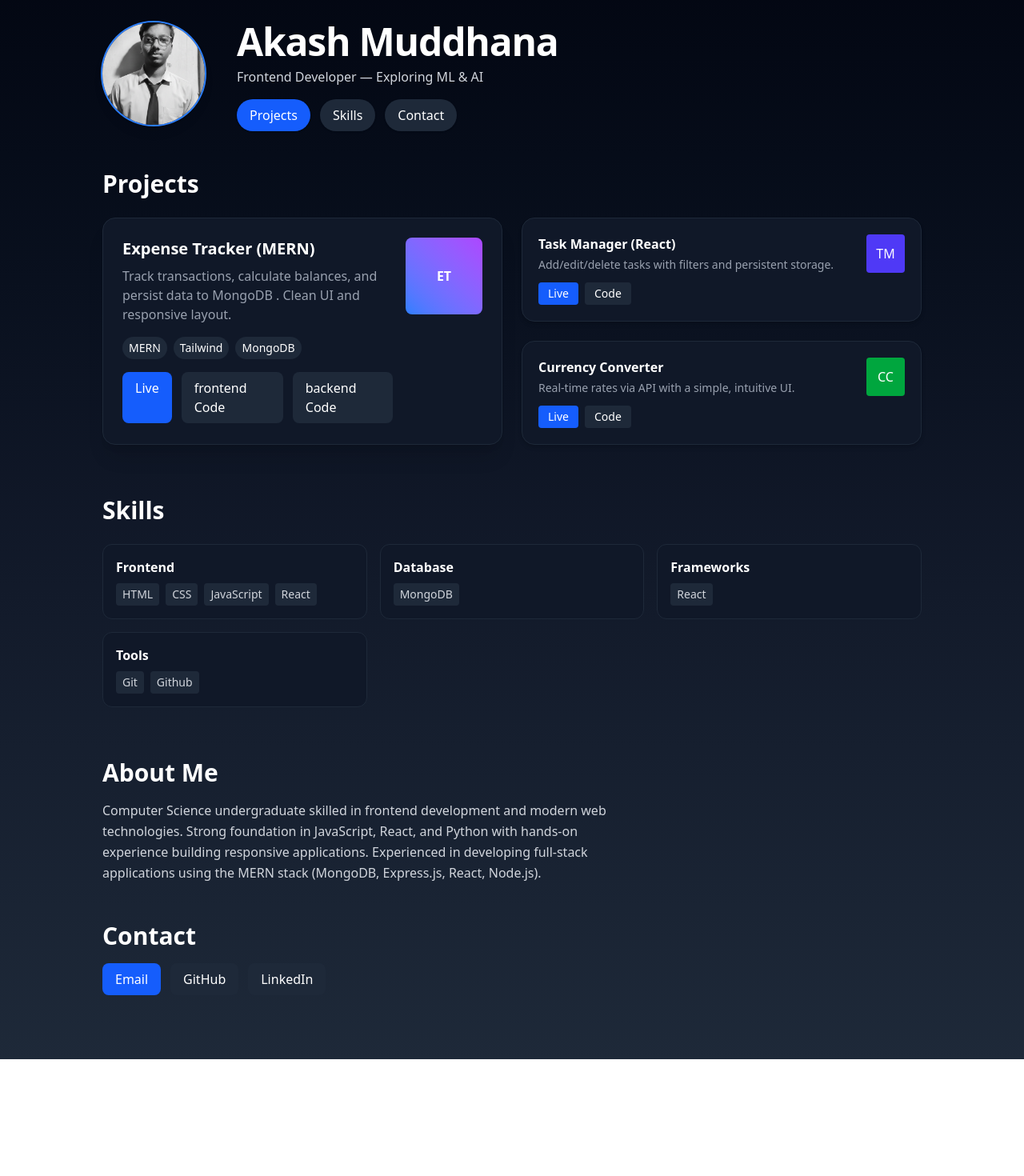
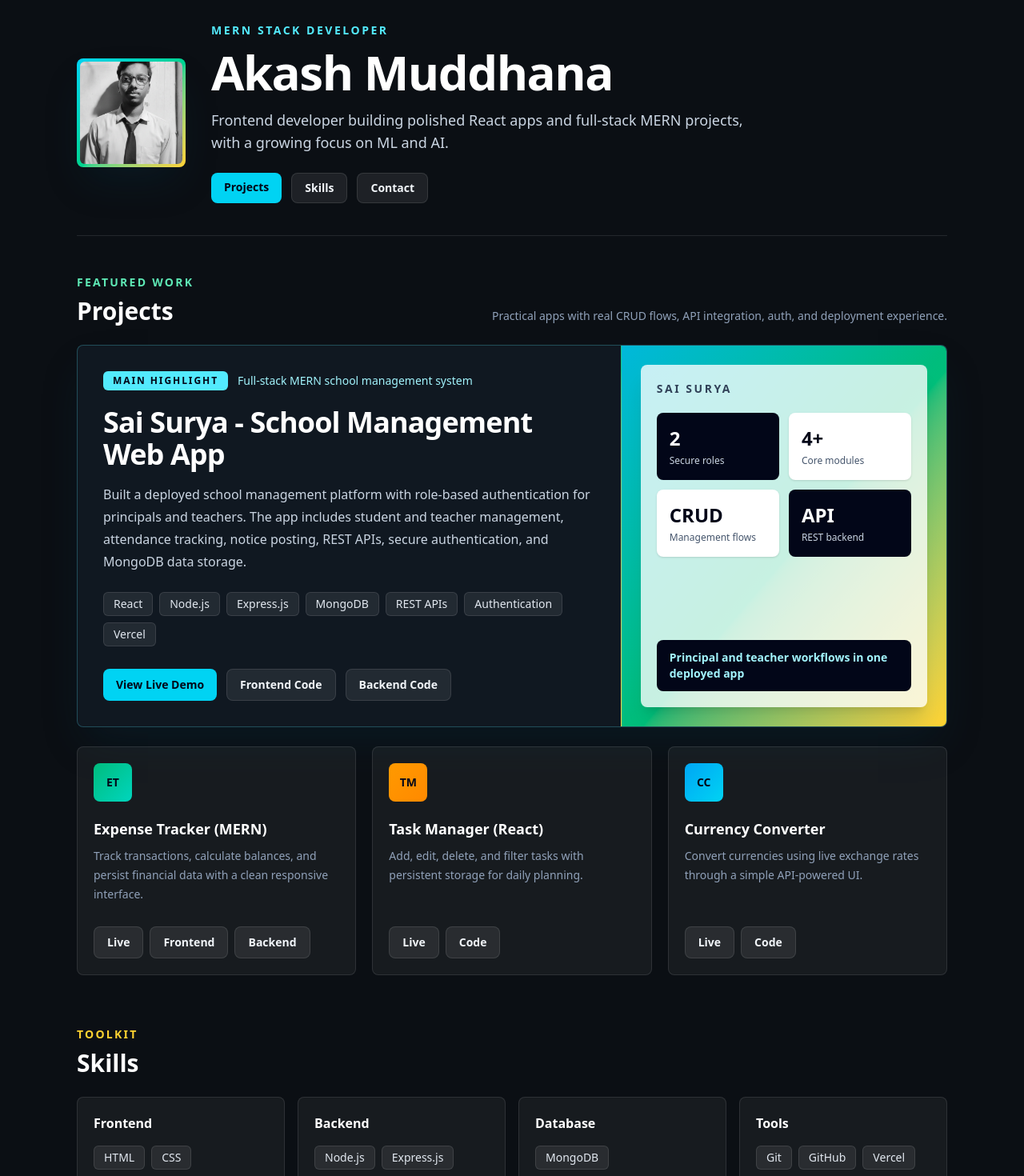
Before and after one commit to Akash-Muddhana/portfolio, a React (Vite) app: page / in a window 1280 px wide. Shown: the part 20-1490 px from the top of the page at 80% size. Before the commit the page ends 1344 px from the top, so only its background shows below. Built offline with nearby package versions, Linux system fonts and the light colour scheme.

Commit message:
added sai surya project

```diff
--- a/src/App.jsx
+++ b/src/App.jsx
@@ -1,44 +1,128 @@
 import React from "react";
 import profilePic from "./assets/profile.png";
 
+const projectCards = [
+  {
+    title: "Expense Tracker (MERN)",
+    description:
+      "Track transactions, calculate balances, and persist financial data with a clean responsive interface.",
+    initials: "ET",
+    accent: "from-emerald-500 to-teal-400",
+    links: [
+      { label: "Live", href: "https://expense-tracker-iy2y.vercel.app/" },
+      {
+        label: "Frontend",
+        href: "https://github.com/Akash-Muddhana/expense-tracker",
+      },
+      {
+        label: "Backend",
+        href: "https://github.com/Akash-Muddhana/expense-tracker-backend",
+      },
+    ],
+  },
+  {
+    title: "Task Manager (React)",
+    description:
+      "Add, edit, delete, and filter tasks with persistent storage for daily planning.",
+    initials: "TM",
+    accent: "from-amber-500 to-orange-400",
+    links: [
+      { label: "Live", href: "https://task-manager-nu-bay.vercel.app" },
+      { label: "Code", href: "https://github.com/Akash-Muddhana/task-manager" },
+    ],
+  },
+  {
+    title: "Currency Converter",
+    description:
+      "Convert currencies using live exchange rates through a simple API-powered UI.",
+    initials: "CC",
+    accent: "from-sky-500 to-cyan-400",
+    links: [
+      { label: "Live", href: "https://currency-converter-akash.vercel.app/" },
+      {
+        label: "Code",
+        href: "https://github.com/Akash-Muddhana/currency-converter",
+      },
+    ],
+  },
+];
+
+const skills = [
+  { title: "Frontend", items: ["HTML", "CSS", "JavaScript", "React"] },
+  { title: "Backend", items: ["Node.js", "Express.js", "REST APIs"] },
+  { title: "Database", items: ["MongoDB"] },
+  { title: "Tools", items: ["Git", "GitHub", "Vercel"] },
+];
+
+function Tag({ children }) {
+  return (
+    <span className="rounded-md border border-white/10 bg-white/8 px-3 py-1 text-sm text-slate-200">
+      {children}
+    </span>
+  );
+}
+
+function ButtonLink({ href, children, variant = "secondary" }) {
+  const styles =
+    variant === "primary"
+      ? "bg-cyan-400 text-slate-950 hover:bg-cyan-300"
+      : "border border-white/10 bg-white/8 text-slate-100 hover:bg-white/14";
+
+  return (
+    <a
+      href={href}
+      target="_blank"
+      rel="noreferrer"
+      className={`inline-flex h-10 items-center justify-center rounded-lg px-4 text-sm font-semibold transition ${styles}`}
+    >
+      {children}
+    </a>
+  );
+}
+
 export default function Portfolio() {
   return (
-    <div className="min-h-screen bg-gradient-to-b from-gray-950 via-gray-900 to-gray-800 text-white px-6 py-12">
-      <div className="max-w-5xl mx-auto">
-        {/* Header / Hero */}
-        <header className="flex flex-col md:flex-row items-center md:items-start gap-6 md:gap-10 mb-12">
-          <div className="mx-auto md:mx-0 flex-shrink-0">
+    <div className="min-h-screen bg-[#0b0f14] text-white">
+      <div className="mx-auto max-w-6xl px-5 py-8 sm:px-8 lg:py-12">
+        <header className="mb-12 grid gap-8 border-b border-white/10 pb-10 md:grid-cols-[auto_1fr] md:items-center">
+          <div className="mx-auto md:mx-0">
+            <div className="rounded-lg bg-gradient-to-br from-cyan-400 via-emerald-400 to-amber-300 p-1 shadow-2xl shadow-cyan-950/30">
               <img
                 src={profilePic}
                 alt="Akash avatar"
-              className="w-32 h-32 rounded-full ring-2 ring-blue-500 shadow-lg object-cover"
+                className="h-32 w-32 rounded-md object-cover"
               />
+            </div>
           </div>
 
           <div className="text-center md:text-left">
-            <h1 className="text-4xl md:text-5xl font-extrabold tracking-tight">
+            <p className="mb-3 text-sm font-semibold uppercase tracking-[0.18em] text-cyan-300">
+              MERN Stack Developer
+            </p>
+            <h1 className="text-4xl font-extrabold tracking-tight text-white md:text-6xl">
               Akash Muddhana
             </h1>
-            <p className="text-gray-300 mt-2">
-              Frontend Developer — Exploring ML & AI
+            <p className="mt-4 max-w-2xl text-base leading-7 text-slate-300 md:text-lg">
+              Frontend developer building polished React apps and full-stack
+              MERN projects, with a growing focus on ML and AI.
             </p>
 
-            <nav className="flex gap-3 mt-4">
+            <nav className="mt-6 flex flex-wrap justify-center gap-3 md:justify-start">
               <a
                 href="#projects"
-                className="px-4 py-2 bg-blue-600 hover:bg-blue-700 rounded-full shadow-sm"
+                className="rounded-lg bg-cyan-400 px-4 py-2 text-sm font-semibold text-slate-950 transition hover:bg-cyan-300"
               >
                 Projects
               </a>
               <a
                 href="#skills"
-                className="px-4 py-2 bg-gray-800 hover:bg-gray-700 rounded-full shadow-sm"
+                className="rounded-lg border border-white/10 bg-white/8 px-4 py-2 text-sm font-semibold text-slate-100 transition hover:bg-white/14"
               >
                 Skills
               </a>
               <a
                 href="#contact"
-                className="px-4 py-2 bg-gray-800 hover:bg-gray-700 rounded-full shadow-sm"
+                className="rounded-lg border border-white/10 bg-white/8 px-4 py-2 text-sm font-semibold text-slate-100 transition hover:bg-white/14"
               >
                 Contact
               </a>
@@ -46,209 +130,204 @@ export default function Portfolio() {
           </div>
         </header>
 
-        {/* Projects */}
+        <main>
           <section id="projects" className="mb-16">
-          <h2 className="text-3xl font-semibold mb-6">Projects</h2>
+            <div className="mb-6 flex flex-col gap-2 sm:flex-row sm:items-end sm:justify-between">
+              <div>
+                <p className="text-sm font-semibold uppercase tracking-[0.16em] text-emerald-300">
+                  Featured Work
+                </p>
+                <h2 className="mt-2 text-3xl font-bold">Projects</h2>
+              </div>
+              <p className="max-w-xl text-sm leading-6 text-slate-400">
+                Practical apps with real CRUD flows, API integration, auth, and
+                deployment experience.
+              </p>
+            </div>
 
-          <div className="grid gap-6 sm:grid-cols-2">
-            {/* Featured */}
-            <article className="bg-gray-900 p-6 rounded-2xl shadow-xl border border-gray-800 transform hover:-translate-y-1 transition">
-              <div className="flex items-start gap-4">
-                <div className="flex-1">
-                  <h3 className="text-xl font-bold">Expense Tracker (MERN)</h3>
-                  <p className="text-gray-400 mt-2">
-                    Track transactions, calculate balances, and persist data to
-                    MongoDB . Clean UI and responsive layout.
-                  </p>
-
-                  <div className="mt-4 flex flex-wrap gap-2 text-sm">
-                    <span className="bg-gray-800 px-2 py-1 rounded-full">
-                      MERN
+            <article className="mb-6 overflow-hidden rounded-lg border border-cyan-300/25 bg-[#101821] shadow-2xl shadow-cyan-950/30">
+              <div className="grid gap-0 lg:grid-cols-[1.25fr_0.75fr]">
+                <div className="p-6 sm:p-8">
+                  <div className="mb-5 flex flex-wrap items-center gap-3">
+                    <span className="rounded-md bg-cyan-300 px-3 py-1 text-xs font-bold uppercase tracking-[0.16em] text-slate-950">
+                      Main Highlight
                     </span>
-                    <span className="bg-gray-800 px-2 py-1 rounded-full">
-                      Tailwind
-                    </span>
-                    <span className="bg-gray-800 px-2 py-1 rounded-full">
-                      MongoDB
+                    <span className="text-sm font-medium text-cyan-200">
+                      Full-stack MERN school management system
                     </span>
                   </div>
 
-                  <div className="mt-4 flex gap-3">
-                    <a
-                      href="https://expense-tracker-iy2y.vercel.app/"
-                      target="_blank"
-                      rel="noreferrer"
-                      className="px-4 py-2 bg-blue-600 rounded-lg hover:bg-blue-700"
+                  <h3 className="text-3xl font-extrabold tracking-tight text-white sm:text-4xl">
+                    Sai Surya - School Management Web App
+                  </h3>
+                  <p className="mt-4 max-w-3xl text-base leading-7 text-slate-300">
+                    Built a deployed school management platform with role-based
+                    authentication for principals and teachers. The app includes
+                    student and teacher management, attendance tracking, notice
+                    posting, REST APIs, secure authentication, and MongoDB data
+                    storage.
+                  </p>
+
+                  <div className="mt-6 flex flex-wrap gap-2">
+                    <Tag>React</Tag>
+                    <Tag>Node.js</Tag>
+                    <Tag>Express.js</Tag>
+                    <Tag>MongoDB</Tag>
+                    <Tag>REST APIs</Tag>
+                    <Tag>Authentication</Tag>
+                    <Tag>Vercel</Tag>
+                  </div>
+
+                  <div className="mt-7 flex flex-wrap gap-3">
+                    <ButtonLink
+                      href="https://sai-surya-frontend.vercel.app"
+                      variant="primary"
                     >
-                      Live
-                    </a>
-                    <a
-                      href="https://github.com/Akash-Muddhana/expense-tracker"
-                      target="_blank"
-                      rel="noreferrer"
-                      className="px-4 py-2 bg-gray-800 rounded-lg hover:bg-gray-700"
-                    >
-                     frontend Code
-                    </a>
-                     <a
-                      href="https://github.com/Akash-Muddhana/expense-tracker-backend"
-                      target="_blank"
-                      rel="noreferrer"
-                      className="px-4 py-2 bg-gray-800 rounded-lg hover:bg-gray-700"
-                    >
-                     backend Code
-                    </a>
+                      View Live Demo
+                    </ButtonLink>
+                    <ButtonLink href="https://github.com/Akash-Muddhana/sai-surya-frontend">
+                      Frontend Code
+                    </ButtonLink>
+                    <ButtonLink href="https://github.com/Akash-Muddhana/sai-surya-backend">
+                      Backend Code
+                    </ButtonLink>
                   </div>
                 </div>
-                <div className="w-24 h-24 bg-gradient-to-tr from-blue-500 to-purple-500 rounded-lg flex items-center justify-center text-white font-bold">
-                  ET
+
+                <div className="border-t border-white/10 bg-gradient-to-br from-cyan-500 via-emerald-500 to-amber-300 p-6 text-slate-950 lg:border-l lg:border-t-0">
+                  <div className="flex h-full min-h-64 flex-col justify-between rounded-lg bg-white/78 p-5 shadow-xl">
+                    <div>
+                      <p className="text-sm font-bold uppercase tracking-[0.18em] text-slate-700">
+                        Sai Surya
+                      </p>
+                      <div className="mt-5 grid grid-cols-2 gap-3">
+                        <div className="rounded-lg bg-slate-950 p-4 text-white">
+                          <p className="text-2xl font-black">2</p>
+                          <p className="mt-1 text-xs text-slate-300">
+                            Secure roles
+                          </p>
+                        </div>
+                        <div className="rounded-lg bg-white p-4 shadow-sm">
+                          <p className="text-2xl font-black">4+</p>
+                          <p className="mt-1 text-xs text-slate-600">
+                            Core modules
+                          </p>
+                        </div>
+                        <div className="rounded-lg bg-white p-4 shadow-sm">
+                          <p className="text-2xl font-black">CRUD</p>
+                          <p className="mt-1 text-xs text-slate-600">
+                            Management flows
+                          </p>
+                        </div>
+                        <div className="rounded-lg bg-slate-950 p-4 text-white">
+                          <p className="text-2xl font-black">API</p>
+                          <p className="mt-1 text-xs text-slate-300">
+                            REST backend
+                          </p>
+                        </div>
+                      </div>
+                    </div>
+                    <div className="mt-6 rounded-lg bg-slate-950 px-4 py-3 text-sm font-semibold text-cyan-200">
+                      Principal and teacher workflows in one deployed app
+                    </div>
+                  </div>
                 </div>
               </div>
             </article>
 
-            {/* Other projects grid */}
-            <div className="grid gap-6">
-              <article className="bg-gray-900 p-5 rounded-2xl shadow-md border border-gray-800 flex items-start gap-4 hover:shadow-lg transition">
-                <div className="flex-1">
-                  <h4 className="font-semibold">Task Manager (React)</h4>
-                  <p className="text-gray-400 text-sm mt-1">
-                    Add/edit/delete tasks with filters and persistent storage.
+            <div className="grid gap-5 md:grid-cols-3">
+              {projectCards.map((project) => (
+                <article
+                  key={project.title}
+                  className="rounded-lg border border-white/10 bg-white/5 p-5 transition hover:-translate-y-1 hover:border-white/20 hover:bg-white/8"
+                >
+                  <div
+                    className={`mb-5 flex h-12 w-12 items-center justify-center rounded-lg bg-gradient-to-br ${project.accent} text-sm font-black text-slate-950`}
+                  >
+                    {project.initials}
+                  </div>
+                  <h4 className="text-lg font-bold">{project.title}</h4>
+                  <p className="mt-2 min-h-20 text-sm leading-6 text-slate-400">
+                    {project.description}
                   </p>
-                  <div className="mt-3 flex gap-2">
-                    <a
-                      href="https://task-manager-nu-bay.vercel.app"
-                      target="_blank"
-                      rel="noreferrer"
-                      className="text-sm px-3 py-1 bg-blue-600 rounded"
+                  <div className="mt-5 flex flex-wrap gap-2">
+                    {project.links.map((link) => (
+                      <ButtonLink key={link.href} href={link.href}>
+                        {link.label}
+                      </ButtonLink>
+                    ))}
+                  </div>
+                </article>
+              ))}
+            </div>
+          </section>
+
+          <section id="skills" className="mb-16">
+            <div className="mb-6">
+              <p className="text-sm font-semibold uppercase tracking-[0.16em] text-amber-300">
+                Toolkit
+              </p>
+              <h2 className="mt-2 text-3xl font-bold">Skills</h2>
+            </div>
+            <div className="grid gap-4 sm:grid-cols-2 lg:grid-cols-4">
+              {skills.map((skill) => (
+                <div
+                  key={skill.title}
+                  className="rounded-lg border border-white/10 bg-white/5 p-5"
                 >
-                      Live
-                    </a>
-                    <a
-                      href="https://github.com/Akash-Muddhana/task-manager"
-                      target="_blank"
-                      rel="noreferrer"
-                      className="text-sm px-3 py-1 bg-gray-800 rounded"
-                    >
-                      Code
-                    </a>
+                  <h4 className="font-semibold text-white">{skill.title}</h4>
+                  <div className="mt-4 flex flex-wrap gap-2">
+                    {skill.items.map((item) => (
+                      <Tag key={item}>{item}</Tag>
+                    ))}
                   </div>
                 </div>
-                <div className="w-12 h-12 bg-indigo-600 rounded flex items-center justify-center">
-                  TM
+              ))}
             </div>
-              </article>
+          </section>
 
-              <article className="bg-gray-900 p-5 rounded-2xl shadow-md border border-gray-800 flex items-start gap-4 hover:shadow-lg transition">
-                <div className="flex-1">
-                  <h4 className="font-semibold">Currency Converter</h4>
-                  <p className="text-gray-400 text-sm mt-1">
-                    Real-time rates via API with a simple, intuitive UI.
+          <section
+            id="about"
+            className="mb-16 rounded-lg border border-white/10 bg-white/5 p-6 sm:p-8"
+          >
+            <p className="text-sm font-semibold uppercase tracking-[0.16em] text-cyan-300">
+              About
             </p>
-                  <div className="mt-3 flex gap-2">
+            <h2 className="mt-2 text-3xl font-bold">About Me</h2>
+            <p className="mt-4 max-w-3xl text-base leading-7 text-slate-300">
+              Computer Science undergraduate skilled in frontend development and
+              modern web technologies. I build responsive applications with
+              JavaScript and React, and I have hands-on experience developing
+              full-stack MERN applications using MongoDB, Express.js, React, and
+              Node.js.
+            </p>
+          </section>
+
+          <section id="contact" className="pb-4">
+            <div className="flex flex-col gap-5 rounded-lg border border-white/10 bg-[#101821] p-6 sm:flex-row sm:items-center sm:justify-between sm:p-8">
+              <div>
+                <p className="text-sm font-semibold uppercase tracking-[0.16em] text-emerald-300">
+                  Contact
+                </p>
+                <h2 className="mt-2 text-3xl font-bold">Let's Connect</h2>
+              </div>
+              <div className="flex flex-wrap gap-3">
                 <a
-                      href="https://currency-converter-akash.vercel.app/"
-                      target="_blank"
-                      rel="noreferrer"
-                      className="text-sm px-3 py-1 bg-blue-600 rounded"
+                  href="mailto:akashmuddhana6969@gmail.com"
+                  className="rounded-lg bg-cyan-400 px-4 py-2 text-sm font-semibold text-slate-950 transition hover:bg-cyan-300"
                 >
-                      Live
+                  Email
                 </a>
-                    <a
-                      href="https://github.com/Akash-Muddhana/currency-converter"
-                      target="_blank"
-                      rel="noreferrer"
-                      className="text-sm px-3 py-1 bg-gray-800 rounded"
-                    >
-                      Code
-                    </a>
-                  </div>
-                </div>
-                <div className="w-12 h-12 bg-green-600 rounded flex items-center justify-center">
-                  CC
-                </div>
-              </article>
+                <ButtonLink href="https://github.com/Akash-Muddhana">
+                  GitHub
+                </ButtonLink>
+                <ButtonLink href="https://www.linkedin.com/in/akash-muddhana-aba9b0331">
+                  LinkedIn
+                </ButtonLink>
               </div>
             </div>
           </section>
-
-        {/* Skills */}
-        <section id="skills" className="mb-16">
-          <h2 className="text-3xl font-semibold mb-6">Skills</h2>
-          <div className="grid grid-cols-2 sm:grid-cols-3 gap-4">
-            <div className="bg-gray-900 p-4 rounded-xl border border-gray-800">
-              <h4 className="font-semibold">Frontend</h4>
-              <div className="mt-2 flex flex-wrap gap-2 text-sm text-gray-300">
-                <span className="bg-gray-800 px-2 py-1 rounded">HTML</span>
-                <span className="bg-gray-800 px-2 py-1 rounded">CSS</span>
-                <span className="bg-gray-800 px-2 py-1 rounded">
-                  JavaScript
-                </span>
-                <span className="bg-gray-800 px-2 py-1 rounded">React</span>
-              </div>
-            </div>
-            <div className="bg-gray-900 p-4 rounded-xl border border-gray-800">
-              <h4 className="font-semibold">Database</h4>
-              <div className="mt-2 flex flex-wrap gap-2 text-sm text-gray-300">
-                <span className="bg-gray-800 px-2 py-1 rounded">MongoDB</span>
-              </div>
-            </div>
-            <div className="bg-gray-900 p-4 rounded-xl border border-gray-800">
-              <h4 className="font-semibold">Frameworks</h4>
-              <div className="mt-2 flex flex-wrap gap-2 text-sm text-gray-300">
-                <span className="bg-gray-800 px-2 py-1 rounded">React</span>
-              </div>
-            </div>
-
-            <div className="bg-gray-900 p-4 rounded-xl border border-gray-800">
-              <h4 className="font-semibold">Tools</h4>
-              <div className="mt-2 flex flex-wrap gap-2 text-sm text-gray-300">
-                <span className="bg-gray-800 px-2 py-1 rounded">Git</span>
-                <span className="bg-gray-800 px-2 py-1 rounded">Github</span>
-              </div>
-            </div>
-          </div>
-        </section>
-
-        {/* About */}
-        <section id="about" className="mb-12">
-          <h2 className="text-3xl font-semibold mb-4">About Me</h2>
-          <p className="text-gray-300 leading-relaxed max-w-2xl">
-            Computer Science undergraduate skilled in frontend development and
-            modern web technologies. Strong foundation in JavaScript, React, and
-            Python with hands-on experience building responsive applications.
-            Experienced in developing full-stack applications using the MERN
-            stack (MongoDB, Express.js, React, Node.js).
-          </p>
-        </section>
-
-        {/* Contact */}
-        <section id="contact" className="mb-8">
-          <h2 className="text-3xl font-semibold mb-4">Contact</h2>
-          <div className="flex flex-col sm:flex-row gap-3">
-            <a
-              href="mailto:akashmuddhana6969@gmail.com"
-              className="px-4 py-2 bg-blue-600 rounded-lg w-fit"
-            >
-              Email
-            </a>
-            <a
-              href="https://github.com/Akash-Muddhana"
-              target="_blank"
-              rel="noreferrer"
-              className="px-4 py-2 bg-gray-800 rounded-lg w-fit"
-            >
-              GitHub
-            </a>
-            <a
-              href="https://www.linkedin.com/in/akash-muddhana-aba9b0331"
-              target="_blank"
-              rel="noreferrer"
-              className="px-4 py-2 bg-gray-800 rounded-lg w-fit"
-            >
-              LinkedIn
-            </a>
-          </div>
-        </section>
+        </main>
       </div>
     </div>
   );
```
Lines whose indentation alone changed are shown as unchanged.
